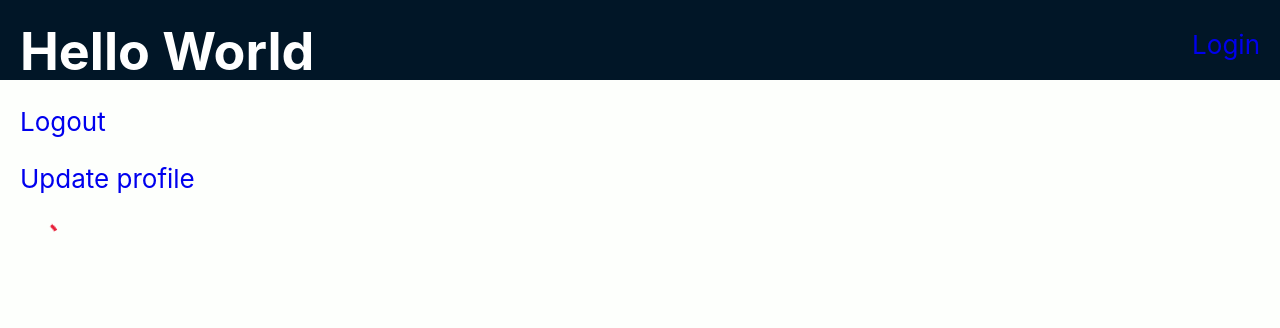
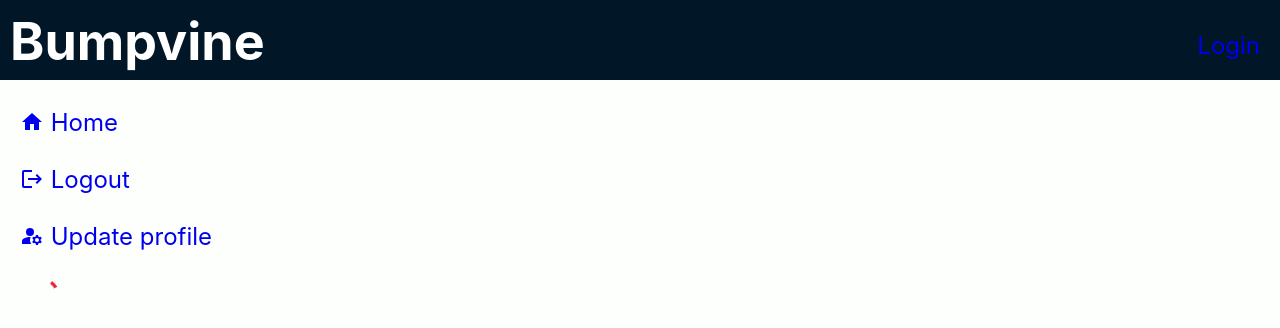
Before and after one commit to danielmunro/otto-ui, a React (Create React App) app: page /profile in a window 1280 px wide. Shown: the top 328 px of the page. Built offline with nearby package versions, Linux system fonts and the light colour scheme.

Commit message:
incremental

```diff
--- a/src/App.css
+++ b/src/App.css
@@ -28,18 +28,13 @@ body {
 }
 
 .App-header h1 {
-  padding: 20px;
+  padding: 10px;
   margin: 0;
 }
 
 div.navigation {
   align-self: end;
   padding: 20px;
-}
-
-div.navigation a span {
-  position: relative;
-  top: -4px;
 }
 
 .App-link {
@@ -64,5 +59,11 @@ div.row {
 }
 
 a {
+  font-size: 18pt;
   text-decoration: none !important;
 }
+
+.MuiSvgIcon-root {
+  position: relative;
+  top: 3px;
+}
--- a/src/components/Header.js
+++ b/src/components/Header.js
@@ -1,6 +1,7 @@
 import { AccountBox } from '@mui/icons-material';
 import { Link } from 'react-router-dom';
 import { useContext } from 'react';
+import { appName } from '../utils/config';
 import Context from '../utils/Context';
 
 export default function Header() {
@@ -8,7 +9,7 @@ export default function Header() {
 
   return (
     <div className="App-header">
-      <h1>Hello World</h1>
+      <h1>{appName}</h1>
       <div className="navigation">
         { loggedInUser ? (
           <Link to="/profile">
--- a/src/containers/Post.js
+++ b/src/containers/Post.js
@@ -1,6 +1,7 @@
+import HomeIcon from '@mui/icons-material/Home';
 import { get } from '@tkrotoff/fetch';
 import React, { useContext, useEffect, useState } from 'react';
-import { useParams } from 'react-router-dom';
+import { Link, useParams } from 'react-router-dom';
 import Container from '../components/Container';
 import logo from '../logo.svg';
 import { baseUrl } from '../utils/config';
@@ -32,6 +33,9 @@ export default function Post() {
 
   return (
     <Container>
+      <Link to="/">
+        <HomeIcon /> Home
+      </Link>
       <PostComponent post={post} user={loggedInUser} />
     </Container>
   )
--- a/src/containers/Profile.js
+++ b/src/containers/Profile.js
@@ -3,6 +3,9 @@ import { Link, useNavigate } from 'react-router-dom';
 import CircularIndeterminate from '../components/CircularIndeterminate';
 import Container from '../components/Container';
 import Context from '../utils/Context';
+import HomeIcon from '@mui/icons-material/Home';
+import LogoutIcon from '@mui/icons-material/Logout';
+import ManageAccountsIcon from '@mui/icons-material/ManageAccounts';
 
 export default function Profile() {
   const { loggedInUser, setLoggedInUser, setSessionToken } = useContext(Context);
@@ -19,10 +22,19 @@ export default function Profile() {
   return (
     <Container>
       <p>
-        <Link to="#" onClick={tryLogout}>Logout</Link>
+        <Link to="/">
+          <HomeIcon /> Home
+        </Link>
       </p>
       <p>
-        <Link to="/update-profile">Update profile</Link>
+        <Link to="#" onClick={tryLogout}>
+          <LogoutIcon />  Logout
+        </Link>
+      </p>
+      <p>
+        <Link to="/update-profile">
+          <ManageAccountsIcon /> Update profile
+        </Link>
       </p>
       { loggedInUser ? (
         <div>
--- a/src/utils/config.js
+++ b/src/utils/config.js
@@ -1,5 +1,7 @@
 const baseUrl = 'http://localhost';
+const appName = 'Bumpvine';
 
 export {
   baseUrl,
+  appName,
 };
```
